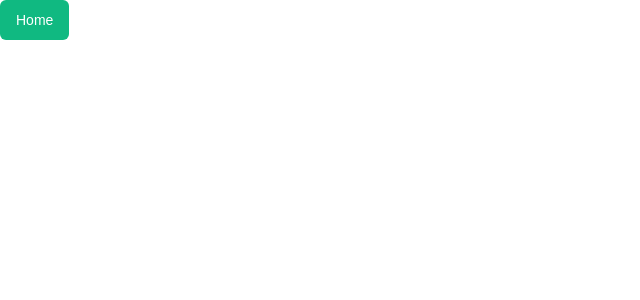
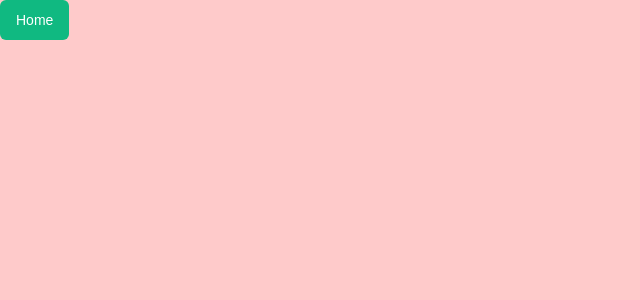
Before and after one commit to StudySandbox/Next-slack, a Next.js app: page / in a window 1280 px wide. Shown: the top 300 px of the page, without its empty margins (0-640 px from the left). Built offline with nearby package versions, Linux system fonts and the light colour scheme.

Commit message:
update global.css

```diff
--- a/src/app/globals.css
+++ b/src/app/globals.css
@@ -90,3 +90,9 @@ body {
     @apply bg-background text-foreground;
   }
 }
+
+html,
+body,
+:root {
+  height: 100%;
+}
--- a/src/app/layout.tsx
+++ b/src/app/layout.tsx
@@ -1,20 +1,8 @@
 import type { Metadata } from "next";
-import localFont from "next/font/local";
 import "./globals.css";
 
-const geistSans = localFont({
-  src: "./fonts/GeistVF.woff",
-  variable: "--font-geist-sans",
-  weight: "100 900",
-});
-const geistMono = localFont({
-  src: "./fonts/GeistMonoVF.woff",
-  variable: "--font-geist-mono",
-  weight: "100 900",
-});
-
 export const metadata: Metadata = {
-  title: "Create Next App",
+  title: "Next Slacke",
   description: "Generated by create next app",
 };
 
@@ -25,11 +13,7 @@ export default function RootLayout({
 }>) {
   return (
     <html lang="ko">
-      <body
-        className={`${geistSans.variable} ${geistMono.variable} antialiased`}
-      >
-        {children}
-      </body>
+      <body>{children}</body>
     </html>
   );
 }
--- a/src/app/page.tsx
+++ b/src/app/page.tsx
@@ -2,8 +2,8 @@ import { Button } from "@/components/ui/button";
 
 export default function Home() {
   return (
-    <>
+    <div className="h-full bg-red-200">
       <Button variant="slack">Home</Button>
-    </>
+    </div>
   );
 }
```
Also changed, not shown: src/app/fonts/GeistMonoVF.woff (deleted), src/app/fonts/GeistVF.woff (deleted).
